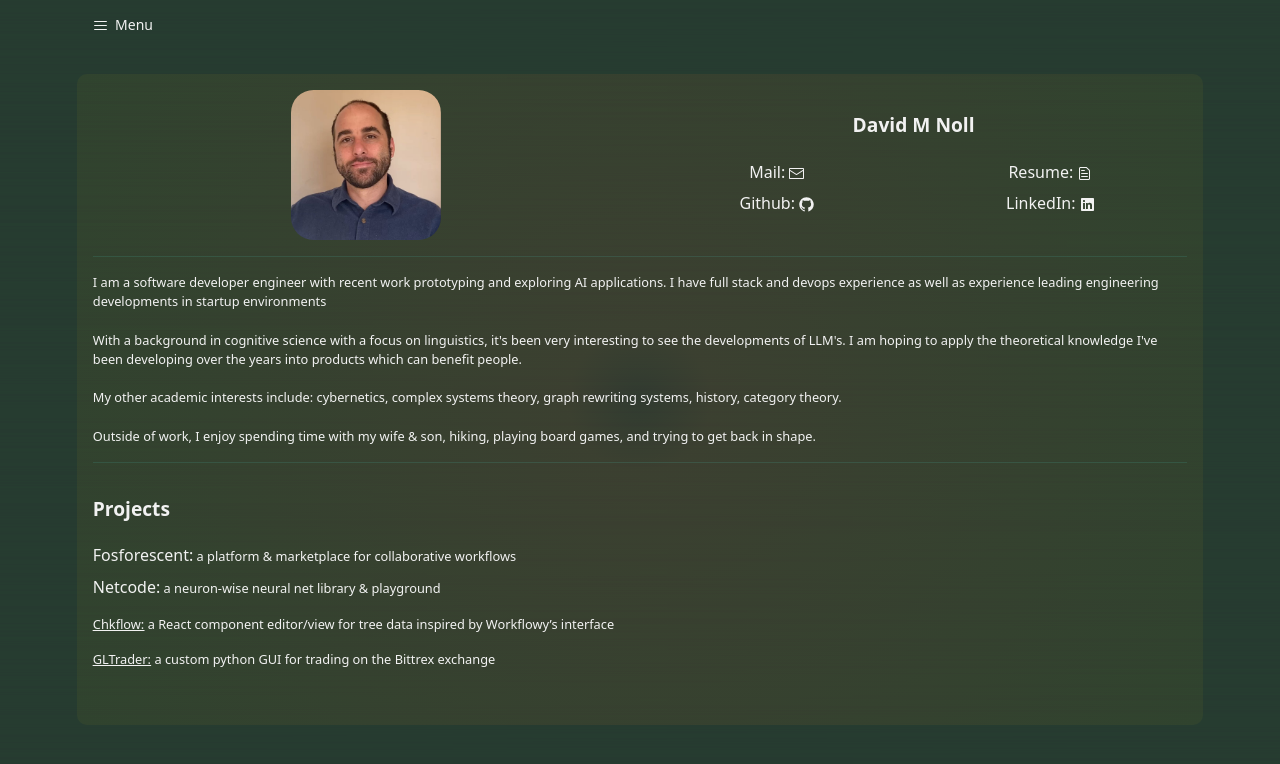
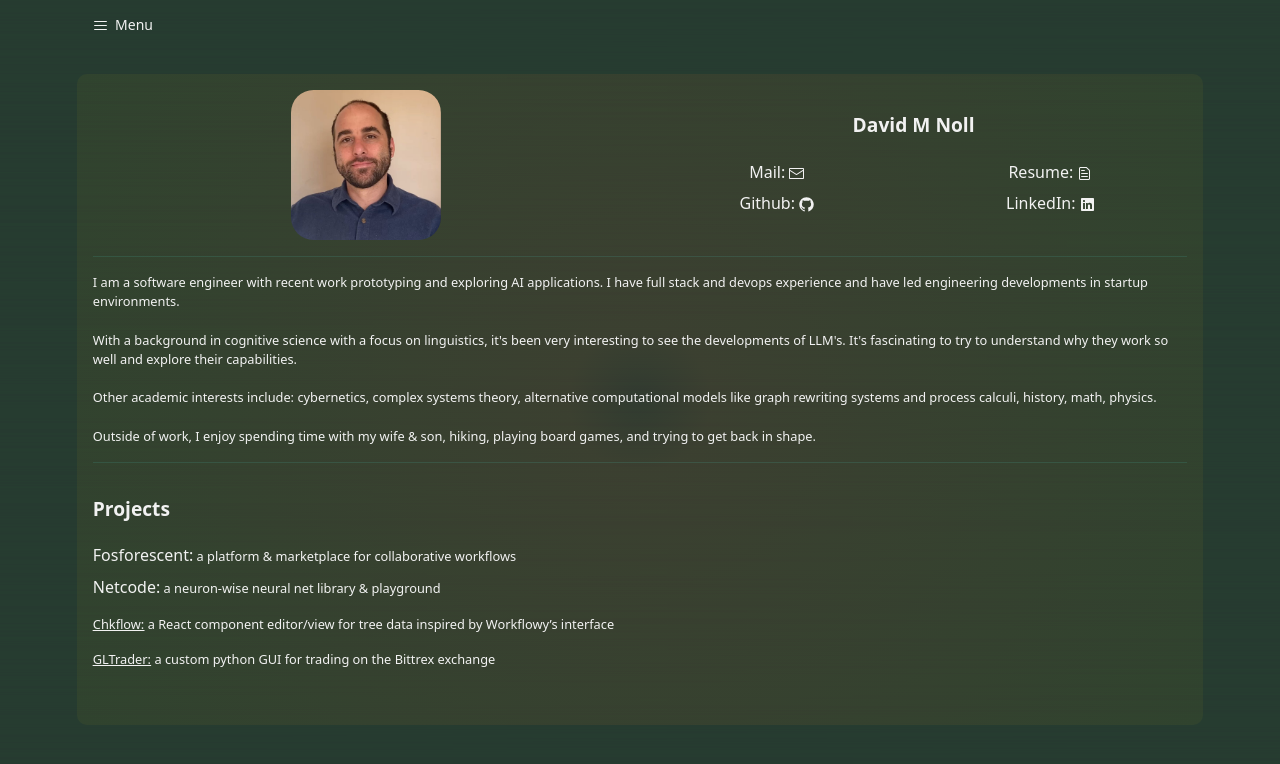
Before and after one commit to davidmnoll/davidmnoll.github.io, a React (Vite) app: page / in a window 1280 px wide. Shown: the top 764 px of the page. Built offline with nearby package versions, Linux system fonts and the light colour scheme.

Commit message:
updated about section

```diff
--- a/src/components/sections/About.tsx
+++ b/src/components/sections/About.tsx
@@ -91,17 +91,17 @@ export default function Home() {
         margin: '1rem 0',
         fontSize: '.8rem',
       }} className="border-whispyblue/10 border-b border-t">
-        I am a software developer engineer with recent work prototyping and exploring AI applications.  I have full stack and devops experience as well as experience leading engineering developments in startup environments
+        I am a software engineer with recent work prototyping and exploring AI applications.  I have full stack and devops experience and have led engineering developments in startup environments.
         <br />
         <br />
-        With a background in cognitive science with a focus on linguistics, it's been very interesting to see the developments of LLM's.  I am hoping to apply the theoretical knowledge I've been developing over the years into products which can benefit people.
+        With a background in cognitive science with a focus on linguistics, it's been very interesting to see the developments of LLM's.  It's fascinating to try to understand why they work so well and explore their capabilities.
         {/* My experience lies mostly in full stack development for web applications.  I have begun documenting some of my learning of other realms of software development <a href="https://davidmnoll.substack.com/" className='underline'>here</a>. */}
         <br />
         {/* <br />
         I'm interested in learning more about all kinds of subjects including workflows, decentralized systems, functional programming, machine learning, combinator & graph rewriting systems
         <br /> */}
         <br />
-        My other academic interests include: cybernetics, complex systems theory, graph rewriting systems, history, category theory.
+        Other academic interests include: cybernetics, complex systems theory, alternative computational models like graph rewriting systems and process calculi, history, math, physics.
         <br />
         <br />
         Outside of work, I enjoy spending time with my wife & son, hiking, playing board games, and trying to get back in shape.
```
